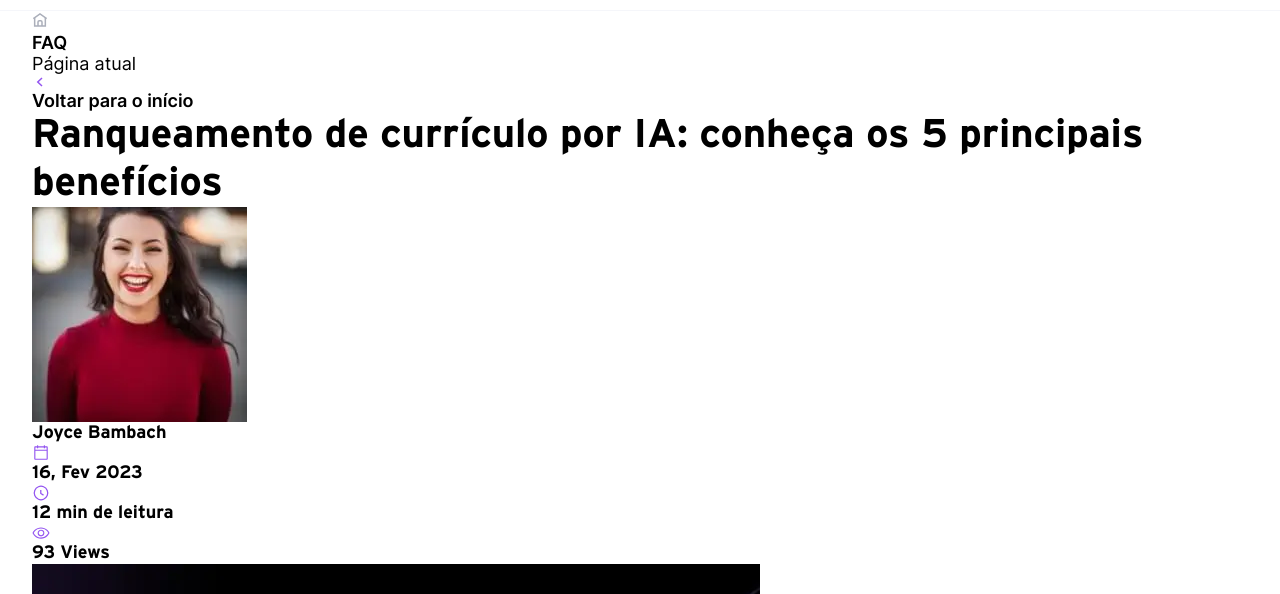
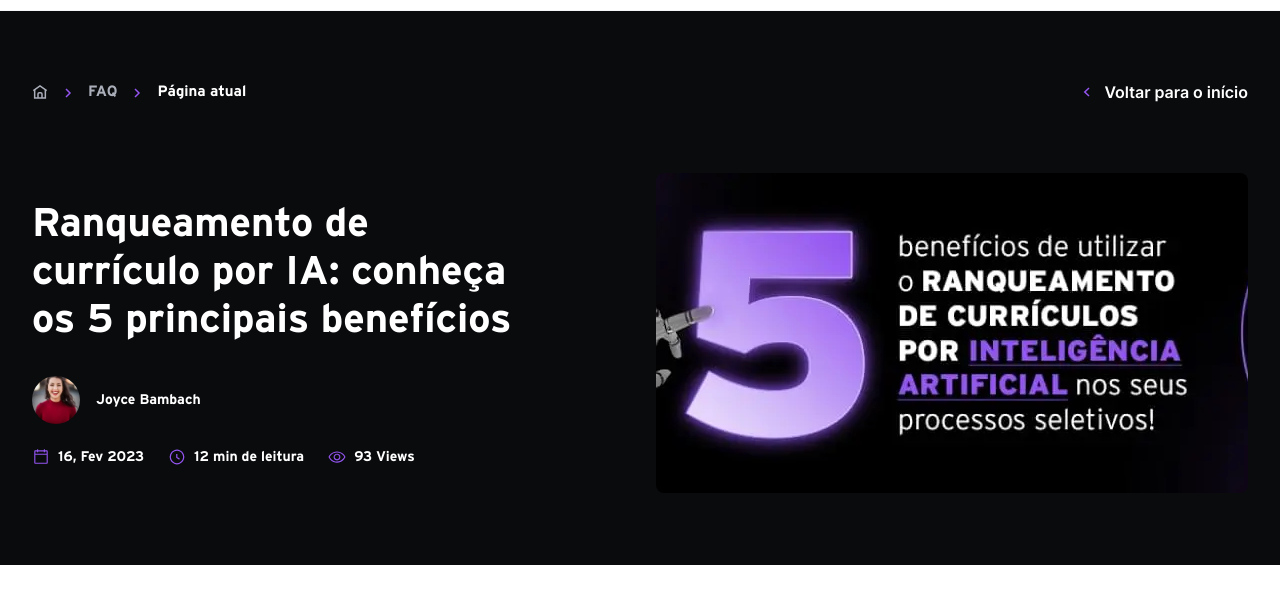
Before and after one commit to luuizz/blog-rankdone, a website: page detalhes-post.html in a window 1280 px wide. Shown: the part 70-664 px from the top of the page. Drawn offline with Linux system fonts and the light colour scheme; files whose address does not match are found by name.

Commit message:
styles section details post

```diff
--- a/scss/_post.scss
+++ b/scss/_post.scss
@@ -0,0 +1,125 @@
+.s-post-details {
+    background-color: var(--gray-900);
+    padding: 7.2rem 0;
+    .container {
+        .top-details {
+            margin-bottom: 7.2rem;
+            @include flexCenterJustify;
+            .breadcrumbs {
+                @include flex-center;
+                li {
+                    position: relative;
+                    &::after {
+                        content: "";
+                        position: absolute;
+                        top: .4rem;
+                        right: -2.5rem;
+                        width: 1rem;
+                        height: 1rem;
+                        background: url("../assets/icon-arrow-right-chev.svg") no-repeat center center;
+                    }
+                    &:not(:first-child) {
+                        margin-left: 4rem;
+                    }
+                    &:last-child {
+                        &::after {
+                            display: none;
+                        }
+                    }
+                    a {
+                        display: block;
+                        font-weight: bold;
+                        font-family: var(--font-title);
+                        line-height: 105%;
+                        color: var(--gray-400);
+                        font-size: 1.5rem;
+                        transition: color .3s ease;
+                        &:hover {
+                            color: var(--white);
+                        }
+                    }
+                    span {
+                        font-size: 1.5rem;
+                        display: block;
+                        color: var(--white);
+                        font-weight: bold;
+                        font-family: var(--font-title);
+                    }
+                }
+            }
+            .btns {
+                a {
+                    @include flex-center;
+                    font-size: 1.6rem;
+                    line-height: 100%;
+                    color: var(--white);
+                    font-family: var(--font-title);
+                    gap: 0.8rem;
+                    transition: filter .3s ease;
+                    &:hover {
+                        filter: brightness(0.5);
+                    }
+                }
+            }
+        }
+        .main {
+            @include flexCenterJustify;
+            .left-title {
+                width: 100%;
+                max-width: 48.8rem;
+                h1 {
+                    color: var(--white);
+                    margin-bottom: 3.2rem;
+                    font-size: 4rem;
+                }
+                .author {
+                    @include flex-center;
+                    gap: 1.6rem;
+                    margin-bottom: 2.4rem;
+                    .avatar-author {
+                        overflow: hidden;
+                        width: 4.8rem;
+                        height: 4.8rem;
+                        border-radius: 100%;
+                        img {
+                            width: 100%;
+                            height: 100%;
+                            object-fit: cover;
+                        }
+                    }
+                    h6 {
+                        color: var(--white);
+                        font-size: 1.4rem;
+                    }
+                }
+                ul {
+                    @include flex-center;
+                    gap: 2.4rem;
+                    li {
+                        @include flex-center;
+                        gap: 0.8rem;
+                        h6 {
+                            color: var(--white);
+                            font-size: 1.4rem;
+                        }
+                    }
+                }
+            }
+            .right-container {
+                width: 100%;
+                max-width: 59.2rem;
+                .image {
+                    overflow: hidden;
+                    border-radius: 0.8rem;
+                    width: 59.2rem;
+                    height: 32rem;
+                    img {
+                        width: 100%;
+                        height: 100%;
+                        object-fit: cover;
+                    }
+                }
+            }
+        }
+    }
+}
```
Also changed, not shown: css/main.css.
